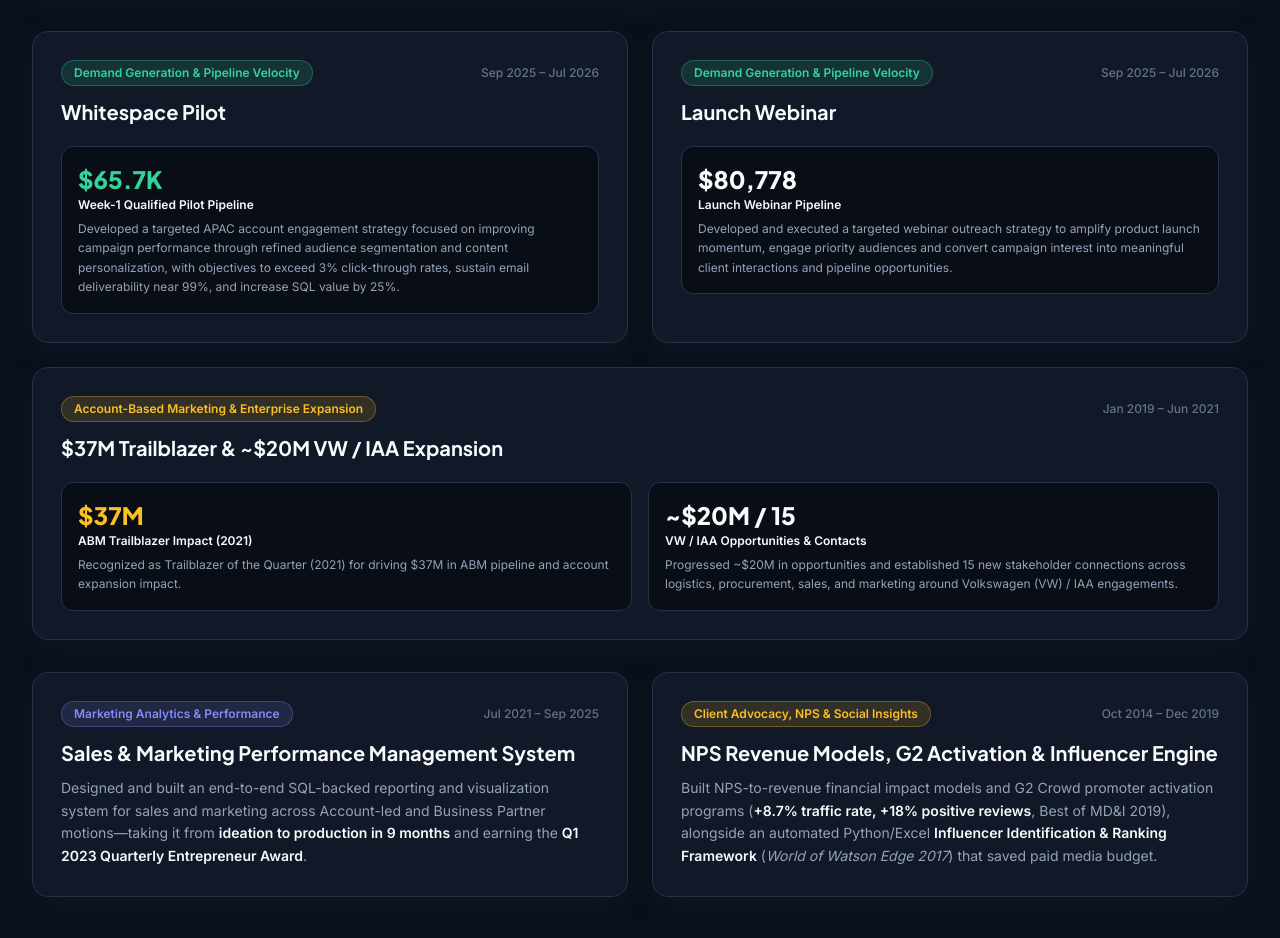
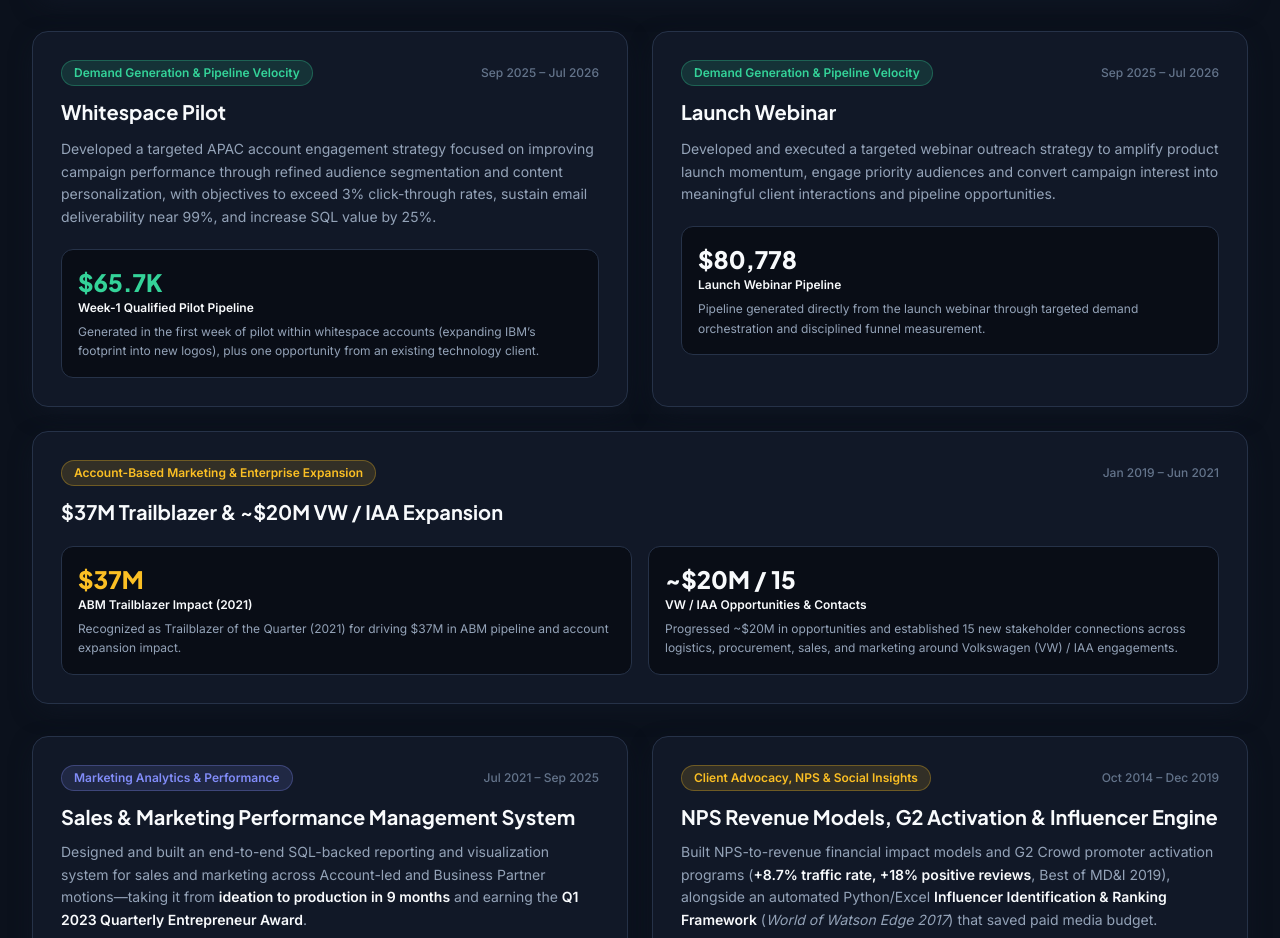
Before and after one commit to bhosalepriyanka87-ctrl/Portfolio, a plain HTML site: page index.html in a window 1280 px wide. Shown: the part 2460-3398 px from the top of the page. Drawn offline with nearby package versions, Linux system fonts and the light colour scheme.

Commit message:
Use pilot/webinar descriptions as card intros; restore original metric descriptions

```diff
--- a/index.html
+++ b/index.html
@@ -404,11 +404,14 @@
 <span class="text-xs font-medium text-subtle">Sep 2025 – Jul 2026</span>
 </div>
 <h3 class="mt-3 font-heading text-xl font-bold text-ink">Whitespace Pilot</h3>
+<p class="mt-3 text-sm leading-relaxed text-muted">
+                Developed a targeted APAC account engagement strategy focused on improving campaign performance through refined audience segmentation and content personalization, with objectives to exceed 3% click-through rates, sustain email deliverability near 99%, and increase SQL value by 25%.
+              </p>
 <div class="mt-5 rounded-xl border border-lineWarm bg-surface p-4">
 <span class="font-heading text-2xl font-extrabold text-emeraldGlow">$65.7K</span>
 <span class="mt-0.5 block text-xs font-semibold text-ink">Week-1 Qualified Pilot Pipeline</span>
 <p class="mt-1.5 text-xs leading-relaxed text-muted">
-                  Developed a targeted APAC account engagement strategy focused on improving campaign performance through refined audience segmentation and content personalization, with objectives to exceed 3% click-through rates, sustain email deliverability near 99%, and increase SQL value by 25%.
+                  Generated in the first week of pilot within whitespace accounts (expanding IBM’s footprint into new logos), plus one opportunity from an existing technology client.
                 </p>
 </div>
 </div>
@@ -419,11 +422,14 @@
 <span class="text-xs font-medium text-subtle">Sep 2025 – Jul 2026</span>
 </div>
 <h3 class="mt-3 font-heading text-xl font-bold text-ink">Launch Webinar</h3>
+<p class="mt-3 text-sm leading-relaxed text-muted">
+                Developed and executed a targeted webinar outreach strategy to amplify product launch momentum, engage priority audiences and convert campaign interest into meaningful client interactions and pipeline opportunities.
+              </p>
 <div class="mt-5 rounded-xl border border-lineWarm bg-surface p-4">
 <span class="font-heading text-2xl font-extrabold text-ink">$80,778</span>
 <span class="mt-0.5 block text-xs font-semibold text-ink">Launch Webinar Pipeline</span>
 <p class="mt-1.5 text-xs leading-relaxed text-muted">
-                  Developed and executed a targeted webinar outreach strategy to amplify product launch momentum, engage priority audiences and convert campaign interest into meaningful client interactions and pipeline opportunities.
+                  Pipeline generated directly from the launch webinar through targeted demand orchestration and disciplined funnel measurement.
                 </p>
 </div>
 </div>
```
